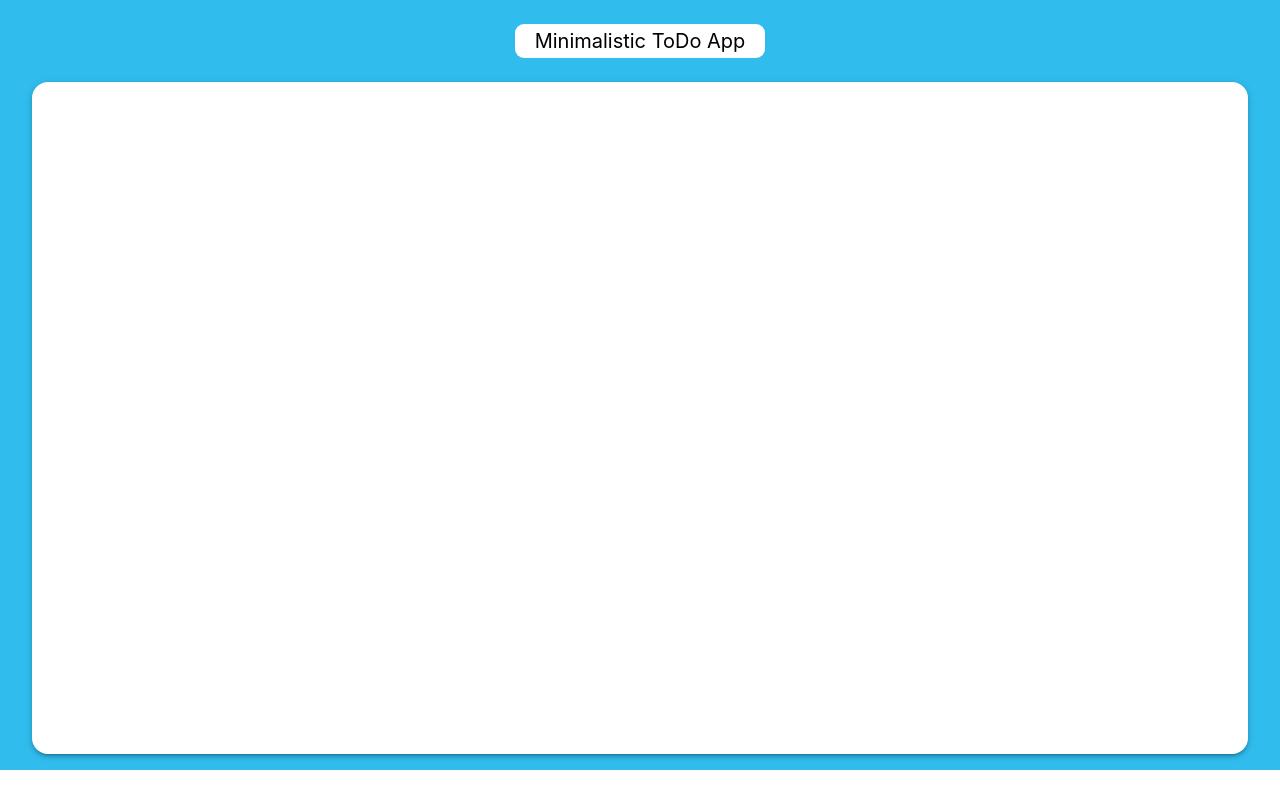
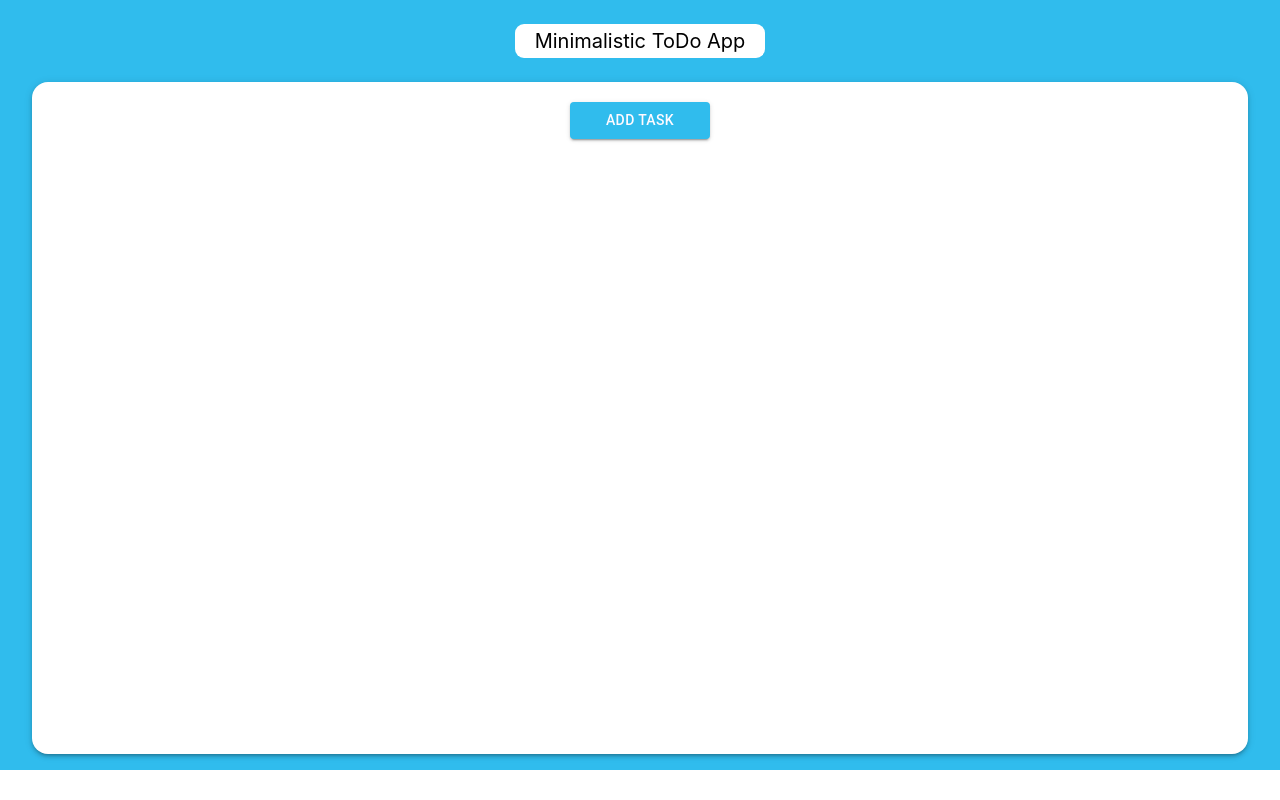
Before and after one commit to AswinAsok/ToDo-App, a React (Create React App) app: page / in a window 1280 px wide. Built offline with nearby package versions, Linux system fonts and the light colour scheme.

Commit message:
Add Task btn has been added

```diff
--- a/src/Background/Background.jsx
+++ b/src/Background/Background.jsx
@@ -1,6 +1,7 @@
 import React from 'react';
 import Box from '@material-ui/core/Box';
 import Grid from '@material-ui/core/Grid';
+import InputForm from '../InputForm/InputForm';
 
 const defaultProps = {
     bgcolor: "background.paper",
@@ -20,6 +21,7 @@ const defaultProps = {
       <div display="flex" justifyContent="center" className="main-container">
         <Grid container direction="row" justify="center" alignItems="center">
           <Box boxShadow={3} borderRadius={16} {...defaultProps}>
+            <InputForm />
           </Box>
         </Grid>
       </div>
--- /dev/null
+++ b/src/InputForm/InputForm.css
@@ -0,0 +1,3 @@
+.addbutton{
+    background-color: #30BCED;
+}
--- /dev/null
+++ b/src/InputForm/InputForm.jsx
@@ -0,0 +1,39 @@
+import React from "react";
+import Box from "@material-ui/core/Box";
+import { makeStyles } from "@material-ui/core/styles";
+import Grid from "@material-ui/core/Grid";
+import Button from "@material-ui/core/Button";
+import "./InputForm.css";
+
+const useStyles = makeStyles((theme) => ({
+  buttonadd: {
+    backgroundColor: "#30BCED",
+    color: "#FFFAFF",
+    "&:hover":{
+        backgroundColor: "#30BCED"
+    },
+    "&:disabled":{
+        backgroundColor: "#30BCED"
+    },
+    marginTop: "20px",
+    width: "10em"
+  },
+}));
+
+const InputForm = () => {
+  const classes = useStyles();
+
+  return (
+    <div className="input-container">
+      <Grid container direction="column" justify="center" alignItems="center">
+        <div>
+          <Button variant="contained" className={classes.buttonadd} >
+            Add Task
+          </Button>
+        </div>
+      </Grid>
+    </div>
+  );
+};
+
+export default InputForm;
```
